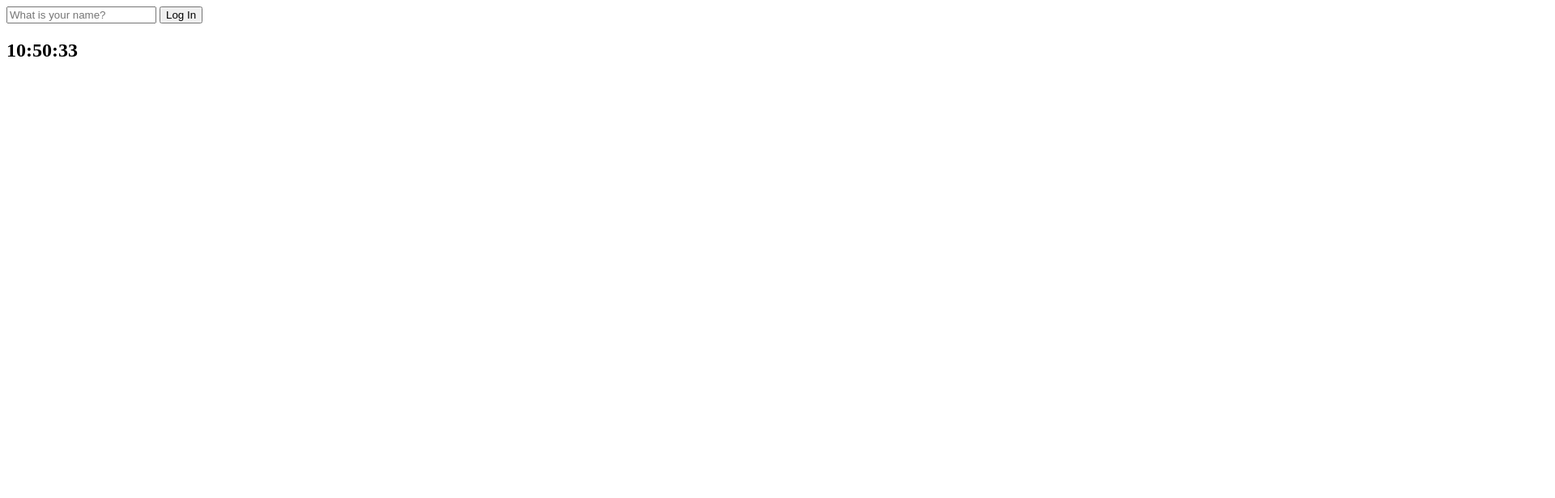
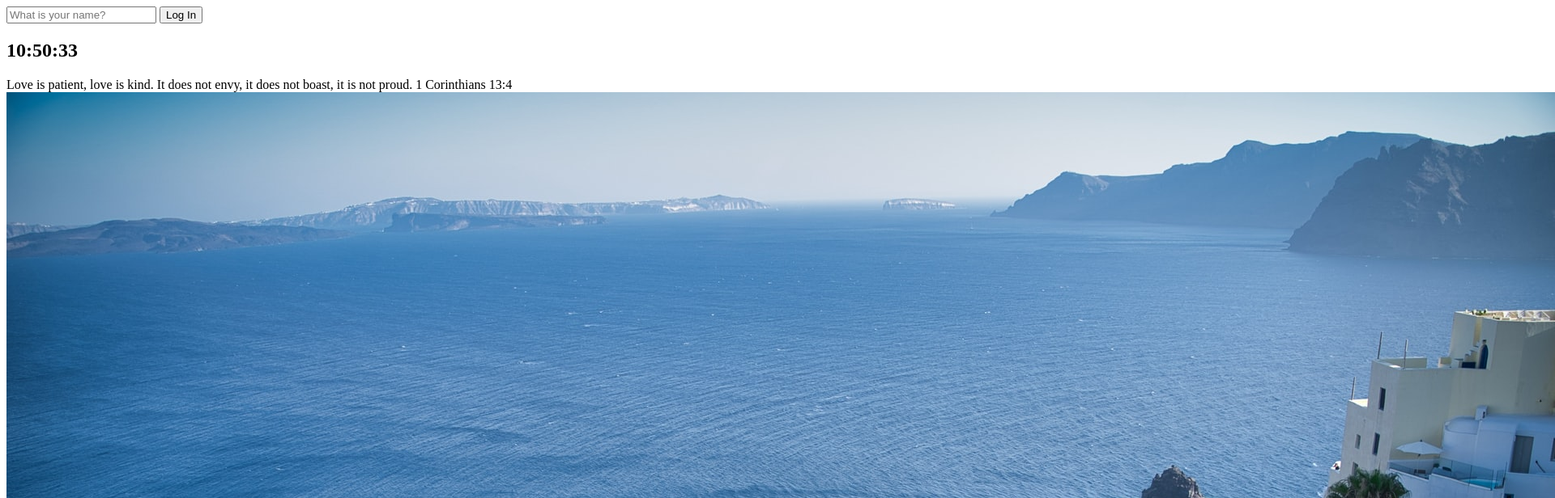
Before and after one commit to jwhong70/w-momentum-cc, a plain HTML site: page index.html in a window 1280 px wide. Shown: the top 616 px of the page at 81% size, 1920 px wide, since content can reach past the window. Drawn offline with Linux system fonts and the light colour scheme.

Commit message:
#3 Quotes & Background

```diff
--- a/index.html
+++ b/index.html
@@ -14,7 +14,13 @@
   </form>
   <h2 id="clock">00:00:00</h2>
   <h1 class="hidden" id="greeting" ></h1>
+  <div id="quote">
+    <span></span>
+    <span></span>
+  </div>
   <script src="js/greetings.js"></script>
   <script src="js/clock.js"></script>
+  <script src="js/quotes.js"></script>
+  <script src="js/background.js"></script>
 </body>
 </html>
--- /dev/null
+++ b/js/background.js
@@ -0,0 +1,9 @@
+const images = ["0.jpeg", "1.jpeg", "2.jpeg"];
+
+const chosenImage = images[Math.floor(Math.random() * images.length)];
+
+const bgImage = document.createElement("img");
+
+bgImage.src = `img/${chosenImage}`;
+
+document.body.appendChild(bgImage);
--- /dev/null
+++ b/js/quotes.js
@@ -0,0 +1,57 @@
+const quotes = [
+  {
+    quote:
+      "Don't you know that you yourselves are God's temple and that God's Spirit dwells in your midst?",
+    author: "1 Corinthians 3:16",
+  },
+  {
+    quote:
+      "‘I have the right to do anything,’ you say – but not everything is beneficial. ‘I have the right to do anything’ – but I will not be mastered by anything.",
+    author: "1 Corinthians 6:12",
+  },
+  {
+    quote:
+      "Be careful, however, that the exercise of your rights does not become a stumbling block to the weak.",
+    author: "1 Corinthians 8:9",
+  },
+  {
+    quote:
+      "So, if you think you are standing firm, be careful that you don't fall!",
+    author: "1 Corinthians 10:12",
+  },
+  {
+    quote:
+      "So whether you eat or drink or whatever you do, do it all for the glory of God.",
+    author: "1 Corinthians 10:31",
+  },
+  {
+    quote:
+      "For as woman came from man, so also man is born of woman. But everything comes from God.",
+    author: "1 Corinthians 11:12",
+  },
+  {
+    quote:
+      "There are different kinds of gifts, but the same Spirit distributes them.",
+    author: "1 Corinthians 12:4",
+  },
+  {
+    quote: "Even so the body is not made up of one part but of many.",
+    author: "1 Corinthians 12:14",
+  },
+  {
+    quote:
+      "If I speak in human or angelic tongues, but do not have love, I am only a resounding gong or a clanging cymbal.",
+    author: "1 Corinthians 13:1",
+  },
+  {
+    quote:
+      "Love is patient, love is kind. It does not envy, it does not boast, it is not proud.",
+    author: "1 Corinthians 13:4",
+  },
+];
+const quote = document.querySelector("#quote span:first-child");
+const author = document.querySelector("#quote span:last-child");
+const todaysQuote = quotes[Math.floor(Math.random() * quotes.length)];
+
+quote.innerText = todaysQuote.quote;
+author.innerText = todaysQuote.author;
```
Also changed, not shown: img/0.jpeg (added), img/1.jpeg (added), img/2.jpeg (added).
